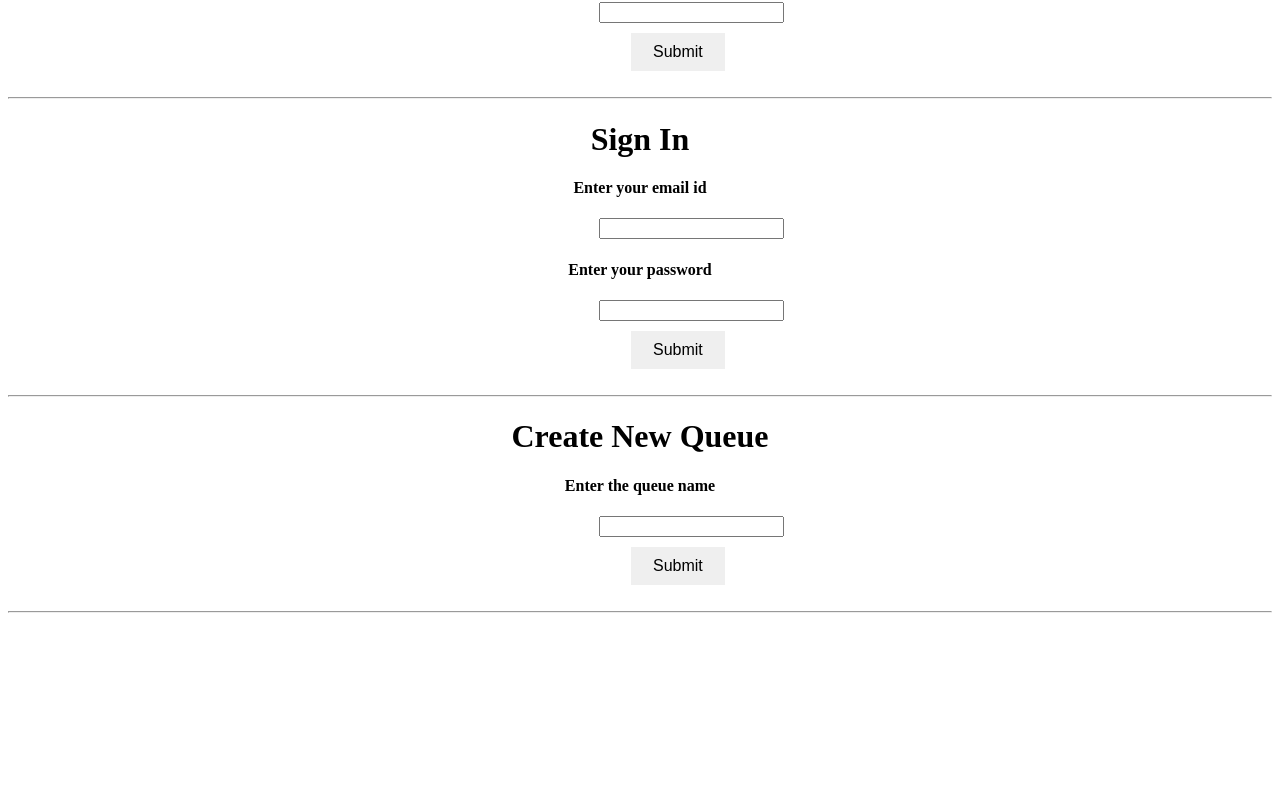
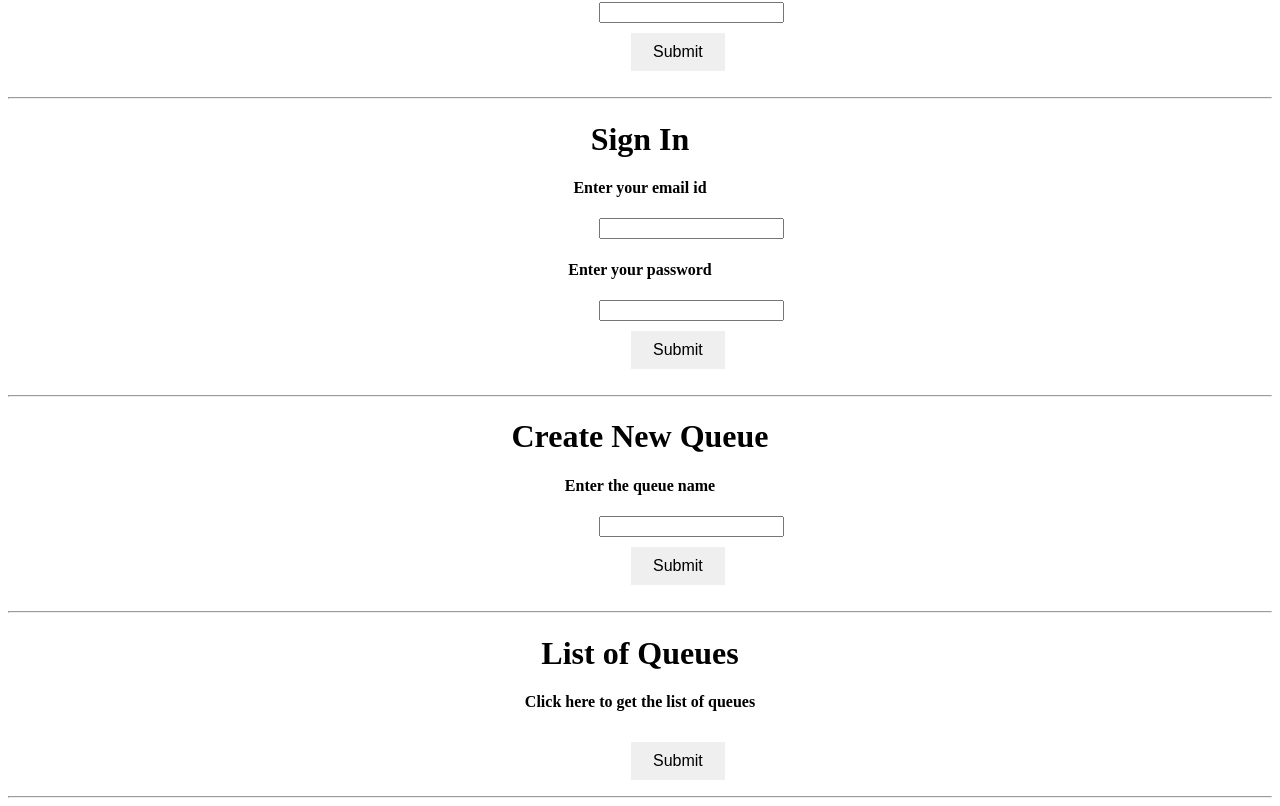
Before and after one commit to dev-saini/EasyWait-in-Angular-4, an Angular app: page / in a window 1280 px wide. Shown: the part 496-1302 px from the top of the page. Before the commit the page ends 1117 px from the top, so only its background shows below. Built offline with nearby package versions, Linux system fonts and the light colour scheme; what ngx-cookie-service would draw is missing.

Commit message:
EasyWait

```diff
--- a/src/app/app.component.html
+++ b/src/app/app.component.html
@@ -6,3 +6,5 @@
 <hr>
 <app-create-queue></app-create-queue>
 <hr>
+<app-list-of-queues></app-list-of-queues>
+<hr>
--- a/src/app/app.module.ts
+++ b/src/app/app.module.ts
@@ -9,6 +9,7 @@ import { QueueStatusComponent } from './queue-status/queue-status.component';
 import { SignUpComponent } from './sign-up/sign-up.component';
 import { CreateQueueComponent } from './create-queue/create-queue.component';
 import { SignInComponent } from './sign-in/sign-in.component';
+import { ListOfQueuesComponent } from './list-of-queues/list-of-queues.component';
 
 @NgModule({
   declarations: [
@@ -16,7 +17,8 @@ import { SignInComponent } from './sign-in/sign-in.component';
     QueueStatusComponent,
     SignUpComponent,
     CreateQueueComponent,
-    SignInComponent
+    SignInComponent,
+    ListOfQueuesComponent
   ],
   imports: [
     BrowserModule,
--- a/src/app/create-queue/create-queue.component.ts
+++ b/src/app/create-queue/create-queue.component.ts
@@ -56,7 +56,7 @@ export class CreateQueueComponent implements OnInit {
             var temp = response['details'];
             this.queue_id = temp['message'];
 
-            this.displayName();
+            alert(this.queue_id);
 
           }
 
--- /dev/null
+++ b/src/app/list-of-queues/list-of-queues.component.css
@@ -0,0 +1,14 @@
+button {
+    border: none;
+    padding: 10px 22px;
+    text-align: center;
+    text-decoration: none;
+    display: inline-block;
+    font-size: 16px;
+    margin-left: 615px;
+    margin-top: 10px;
+}
+
+ul {
+        margin-left: 583px;
+}
--- /dev/null
+++ b/src/app/list-of-queues/list-of-queues.component.html
@@ -0,0 +1,17 @@
+<h1 align='center'>List of Queues</h1>
+
+<body>
+
+		<h4 align="center"> Click here to get the list of queues  </h4>
+
+		<button (click)="onClick()"> Submit </button> <br>
+
+		<ul>
+			<li *ngFor = 'let queuedetail of queuelist'>
+
+			{{queuedetail.name}}: {{queuedetail.id}}
+
+			</li>
+		</ul>
+
+</body>
--- /dev/null
+++ b/src/app/list-of-queues/list-of-queues.component.ts
@@ -0,0 +1,61 @@
+import { Component, OnInit } from '@angular/core';
+import { HttpClient } from '@angular/common/http';
+import { Response } from '@angular/http';
+import { CookieService } from 'ngx-cookie-service';
+import { HttpHeaders } from '@angular/common/http';
+
+
+@Component({
+  selector: 'app-list-of-queues',
+  templateUrl: './list-of-queues.component.html',
+  styleUrls: ['./list-of-queues.component.css']
+})
+
+export class ListOfQueuesComponent implements OnInit {
+
+	private url = 'http://52.24.120.4:8001/api/queue';
+	queuelist: string;
+	queuedetail: string;
+	queue_id: string;
+
+  	constructor(private http : HttpClient, private cookieService : CookieService) { }
+
+  	ngOnInit() {
+  	}
+
+  	onClick() {
+  		this.getJSON();
+  	}
+
+  	getJSON() {
+
+  		this.http.get(this.url, {
+
+          headers: new HttpHeaders()
+          .set('Authorization', 'Bearer ' + this.cookieService.get('sign_up_token'))
+
+        })
+  		.subscribe( (response: Response) => {
+
+  			if(response['error'] == false) {
+
+  				this.queuelist = response['queues'];
+
+  			} else {
+
+  				console.log(response['message']);
+
+  			}
+
+
+  		}), (error: Response) => {
+
+        	if(error.status == 401)
+         		alert('Please Login-in to continue.');
+        	else
+          		alert('An unexpected error occured.');
+
+  			}
+  	}
+
+}
```
Also changed, not shown: 1 other file (tests, documents, lock files or other folders).
